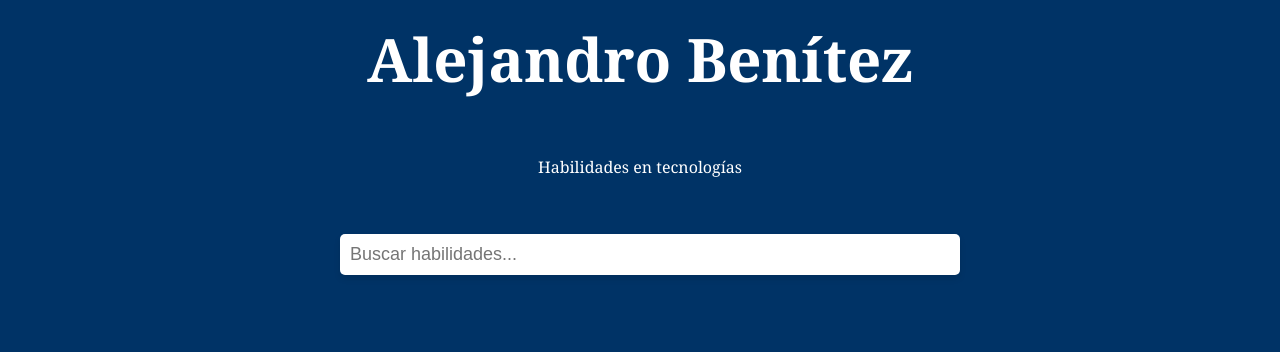
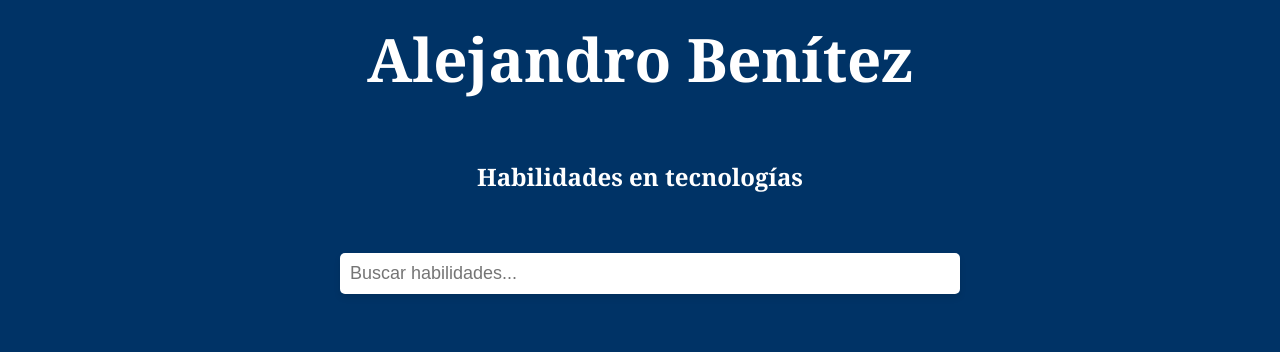
Before and after one commit to AleBenitez95/AleBenitez95.github.io, a plain HTML site: page proyecto.html in a window 1280 px wide. Shown: the part 97-449 px from the top of the page. Drawn offline with Linux system fonts and the light colour scheme.

Commit message:
Update proyecto.html

```diff
--- a/proyecto.html
+++ b/proyecto.html
@@ -25,7 +25,7 @@
   </div>
 
   <h1>Alejandro Benítez</h1>
-  <p>Habilidades en tecnologías</p>
+  <h2>Habilidades en tecnologías</h2>
 
   <div class="search-container">
     <input
```
